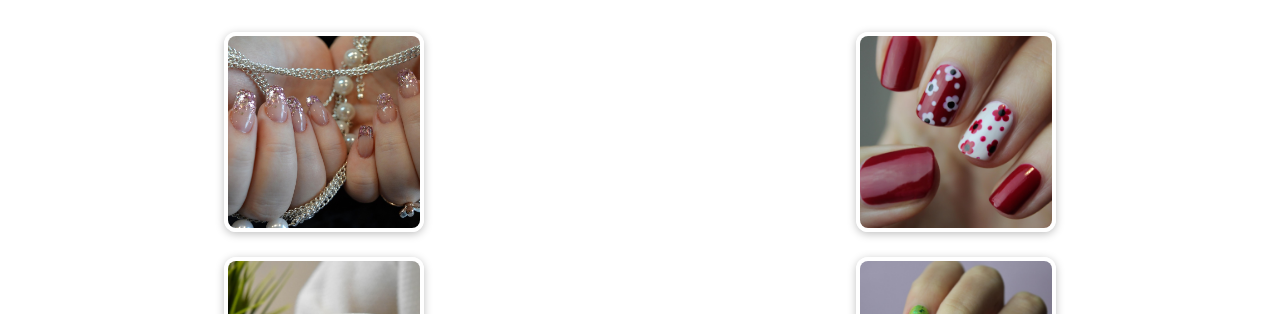
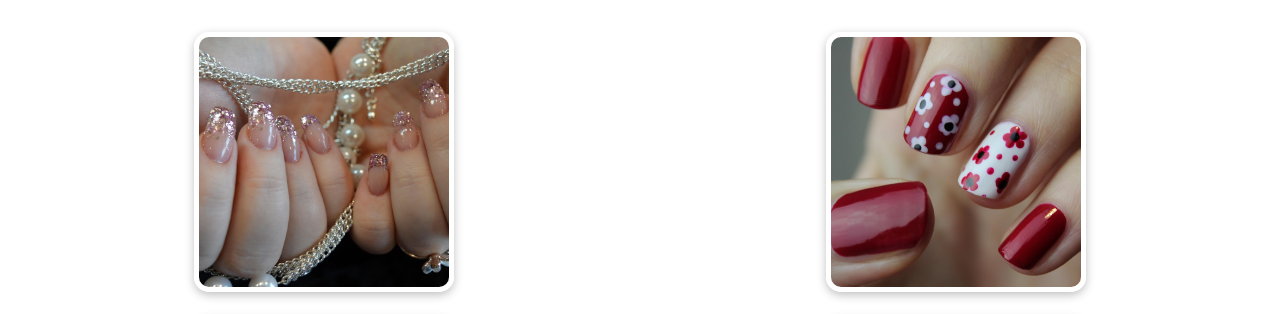
Before and after one commit to alina91-star/bootstrap4_project, a plain HTML site: page index.html in a window 1280 px wide. Shown: the part 581-895 px from the top of the page. Drawn offline with nearby package versions, Linux system fonts and the light colour scheme.

Commit message:
Update index.html

```diff
--- a/index.html
+++ b/index.html
@@ -67,18 +67,18 @@
       }
 
       .gallery img {
-        width: 200px;
-        height: 200px;
+        width: 260px;
+        height: 260px;
         object-fit: cover;
-        border-radius: 12px;
-        border: 4px solid #fff;
-        box-shadow: 0 2px 8px rgba(0, 0, 0, 0.25);
+        border-radius: 15px;
+        border: 5px solid #fff;
+        box-shadow: 0 3px 10px rgba(0, 0, 0, 0.25);
         transition: transform 0.3s ease, box-shadow 0.3s ease;
       }
 
       .gallery img:hover {
         transform: scale(1.05);
-        box-shadow: 0 5px 15px rgba(0, 0, 0, 0.35);
+        box-shadow: 0 6px 18px rgba(0, 0, 0, 0.35);
       }
 
       @media (max-width: 600px) {
```
